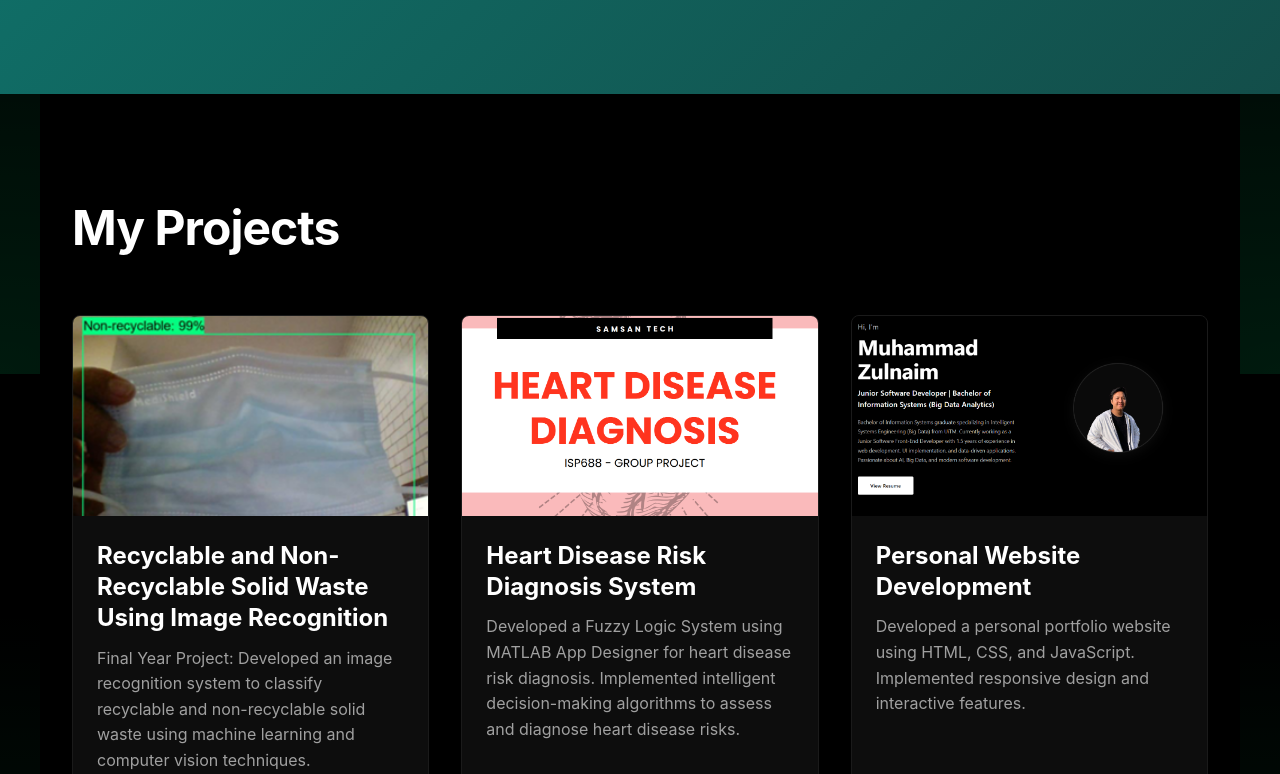
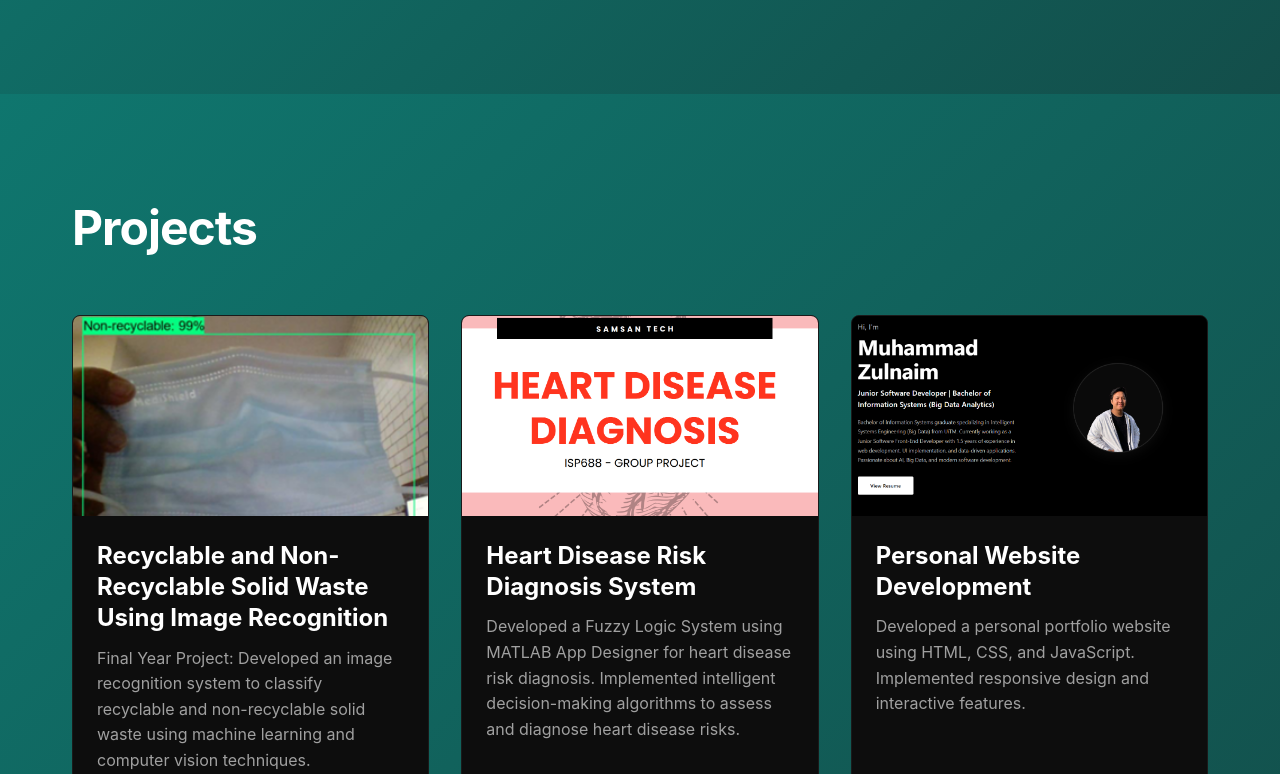
Before and after one commit to zulnaim-IT/My-Project, a React (Vite) app in the folder my profile/frontend/: page / in a window 1280 px wide. Shown: the part 1226-2000 px from the top of the page. Built offline with nearby package versions, Linux system fonts and the light colour scheme.

Commit message:
style: update background styles for Education and Projects components; enhance layout with container adjustments

```diff
--- a/my profile/frontend/src/components/Education.css
+++ b/my profile/frontend/src/components/Education.css
@@ -1,10 +1,10 @@
 .education {
   padding: 6rem 0;
-  background: #000000;
+  background: linear-gradient(135deg, #0f766e 0%, #134e4a 100%);
 }
 
 [data-theme="light"] .education {
-  background: #ffffff;
+  background: linear-gradient(135deg, #d1fae5 0%, #a7f3d0 100%);
 }
 
 .education-container {
--- a/my profile/frontend/src/components/Projects.css
+++ b/my profile/frontend/src/components/Projects.css
@@ -1,10 +1,18 @@
 .projects {
   padding: 6rem 0;
-  background: #000000;
+  background: linear-gradient(135deg, #0f766e 0%, #134e4a 100%);
+  max-width: 100%;
+  margin: 0 auto;
+}
+
+[data-theme="light"] .projects {
+  background: linear-gradient(135deg, #d1fae5 0%, #a7f3d0 100%);
+}
+
+.projects-container {
   max-width: 1200px;
   margin: 0 auto;
-  padding-left: 2rem;
-  padding-right: 2rem;
+  padding: 0 2rem;
 }
 
 .section-title {
--- a/my profile/frontend/src/components/Projects.jsx
+++ b/my profile/frontend/src/components/Projects.jsx
@@ -30,8 +30,9 @@ const Projects = () => {
 
   return (
     <section id="projects" className="projects">
-      <h2 className="section-title">My Projects</h2>
-      <div className="projects-grid">
+      <div className="projects-container">
+        <h2 className="section-title">Projects</h2>
+        <div className="projects-grid">
         {projects.map(project => (
           <div key={project.id} className="project-card">
             <div className="project-image">
@@ -63,6 +64,7 @@ const Projects = () => {
           </div>
         ))}
       </div>
+      </div>
     </section>
   )
 }
```
